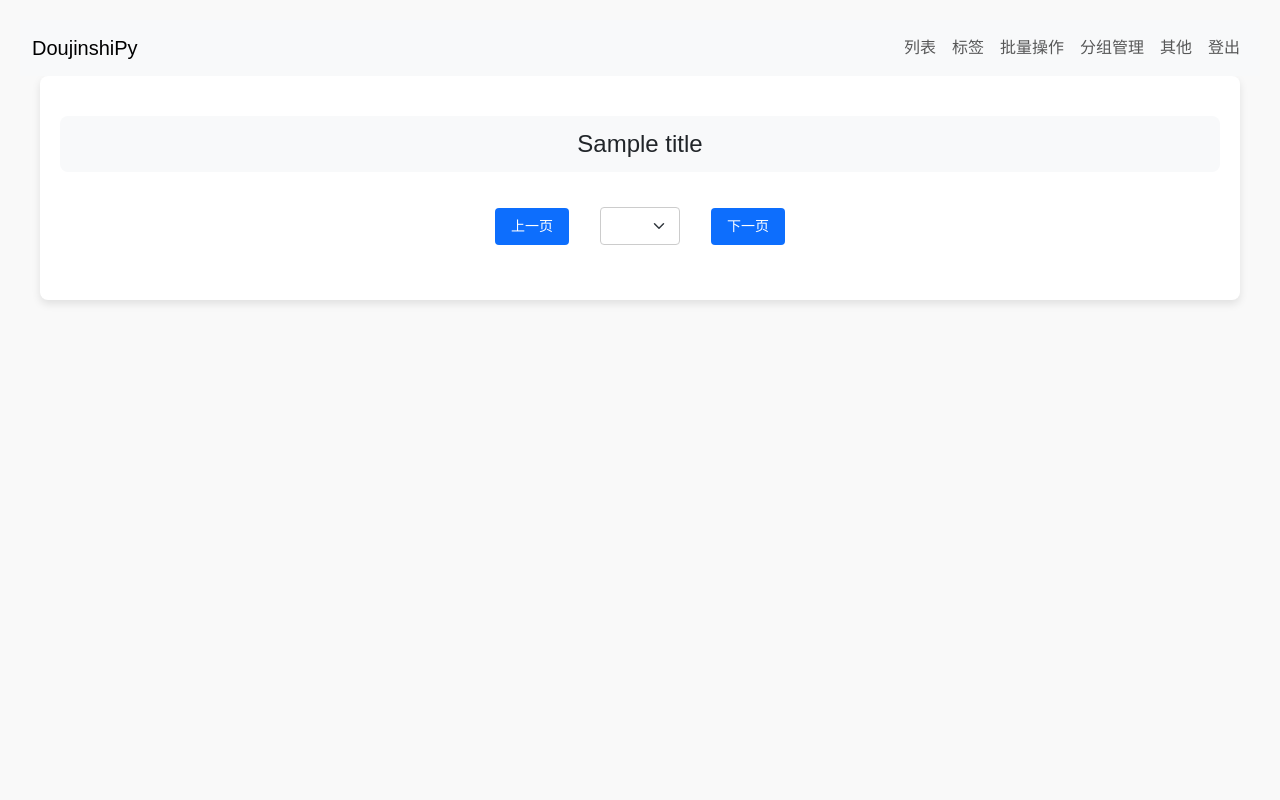
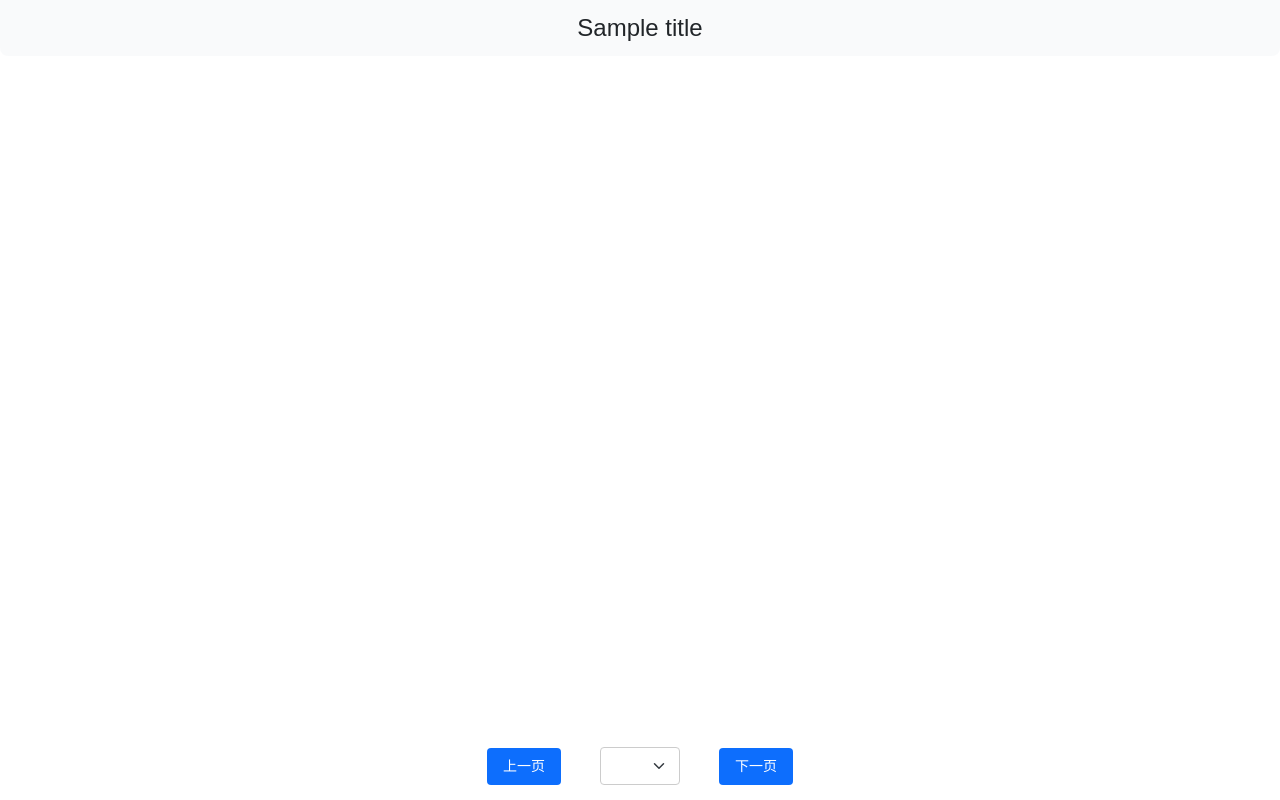
Before and after one commit to Ftbom/DoujinshiPy, a Flask app: template templates/reader.html in a window 1280 px wide. Run offline with Flask 3, Linux system fonts and the light colour scheme; the template is opened without the code that fills it: most values are stand-ins (such as "Sample title", 1, 10 or a date in 2020); lists and menus that the app fills with data are empty; parts of the project's set-up code (start-up, migrations or seed data) failed here and were passed over.

Commit message:
update webui

```diff
--- a/api.py
+++ b/api.py
@@ -212,9 +212,9 @@ def batch_operation(setting: BatchOperation, token: str = Depends(oauth2)) -> di
             return JSONResponse({"msg": "some batch operations is running, please wait and try again later"}, status_code = 503)
         client.set("batch_operation", "started")
     if setting.operation == OperationType.group:
-        if "|" in setting.name:
+        if "|$|" in setting.name:
             client.delete("batch_operation")
-            return JSONResponse({"error": "group name should not contain '|'"}, status_code = 400)
+            return JSONResponse({"error": "group name should not contain '|$|'"}, status_code = 400)
         threading.Thread(target = batch_set_group, args = (app_state, setting.name, setting.target, setting.replace)).start()
         return {"msg": "start setting group, get the status: /batch"}
     else:
--- a/lib/scan.py
+++ b/lib/scan.py
@@ -30,7 +30,7 @@ def batch_add_to_library(app_state, id_list: list[str], source_name: str, is_rep
                         os.remove(f".data/thumb/{infos[metadata['id']][0]}.jpg")
                     delete_doujinshi_from_redis(client, infos[metadata["id"]][0], infos[metadata["id"]][1], infos[metadata["id"]][2])
             doujinshi = Doujinshi(title = metadata["title"], pagecount = metadata["pagecount"],
-                        tags = "|".join(metadata["tags"]), identifier = metadata["id"],
+                        tags = "|$|".join(metadata["tags"]), identifier = metadata["id"],
                         type = SourceType.web, source = source_name)
             # 保存封面
             with open(f".data/thumb/{str(doujinshi.id)}.jpg", "wb") as f:
--- a/lib/utils.py
+++ b/lib/utils.py
@@ -198,7 +198,7 @@ def get_all_values_from_list(client, key, max_perpage = 15):
 
 # 翻译tags
 def translate_tags(client, tags):
-    tags = tags.split("|")
+    tags = tags.split("|$|")
     tags = [item for item in tags if item != ""]
     new_tags = []
     for tag in tags:
@@ -224,7 +224,7 @@ def translate_tags(client, tags):
                     new_tags.append(tag)
             else:
                 new_tags.append(tag)
-    return "|".join(new_tags)
+    return "|$|".join(new_tags)
 
 def process_tagstr(tag):
     tag_parts = tag.split(":")
@@ -248,10 +248,10 @@ def add_tags_to_redis(client, tags, translated_tags = None):
         else:
             count = int(count) + 1
         client.hset(f"tag_count:{tag_type}", tag_value, count)
-    tags = tags.split("|")
+    tags = tags.split("|$|")
     translated = False
     if translated_tags != None:
-        translated_tags = translated_tags.split("|")
+        translated_tags = translated_tags.split("|$|")
         translated = True
     for i in range(len(tags)):
         if tags[i] != "":
@@ -273,7 +273,7 @@ def delete_tags_from_redis(client, tags):
             client.hdel(f"tag_translated:{tag_type}", tag_value)
         else:
             client.hset(f"tag_count:{tag_type}", tag_value, count - 1)
-    for tag in tags.split("|"):
+    for tag in tags.split("|$|"):
         if not tag == "":
             delete_tag(client, tag)
 
@@ -303,7 +303,7 @@ def add_doujinshi_to_redis(client, doujinshi: Doujinshi, add_group = False, back
     client.hset(f"doujinshi:{did}", mapping = doujinshi_metadata)
     client.rpush("data:doujinshis", did)
     if add_group:
-        for g in doujinshi.groups.split("|"):
+        for g in doujinshi.groups.split("|$|"):
             if not g == "":
                 client.rpush(f"data:group_{g}", did)
     if backup_sql:
@@ -318,7 +318,7 @@ def delete_doujinshi_from_redis(client, id, title = None, groups = None) -> None
     delete_tags_from_redis(client, client.hget(f"doujinshi:{id}", "tags"))
     client.delete(f"doujinshi:{id}")
     client.lrem("data:doujinshis", 0, id)
-    for g in groups.split("|"):
+    for g in groups.split("|$|"):
         if not g == "":
             client.lrem(f"data:group_{g}", 0, id)
     mark_modified(client, id)
@@ -329,16 +329,16 @@ def set_group_of_doujinshi(client, gid: str, target_id, replace_old: bool = Fals
     if groups == None:
         return False
     if replace_old:
-        for g in groups.split("|"):
+        for g in groups.split("|$|"):
             if not g == "":
                 client.lrem(f"data:group_{g}", 0, target_id)
         groups = [gid]
     else:
-        groups = groups.split("|")
+        groups = groups.split("|$|")
         if gid in groups:
             return True
         groups.append(gid)
-    client.hset(f"doujinshi:{target_id}", "groups", "|".join(groups).strip("|"))
+    client.hset(f"doujinshi:{target_id}", "groups", "|$|".join(groups).strip("|$|"))
     client.rpush(f"data:group_{gid}", target_id)
     mark_modified(client, target_id)
     return True
@@ -348,11 +348,11 @@ def rm_group_of_doujinshi(client, gid: str, target_id) -> bool:
     groups = client.hget(f"doujinshi:{target_id}", "groups")
     if groups == None:
         return False
-    groups = groups.split("|")
+    groups = groups.split("|$|")
     if not gid in groups:
         return True
     groups.remove(gid)
-    client.hset(f"doujinshi:{target_id}", "groups", "|".join(groups).strip("|"))
+    client.hset(f"doujinshi:{target_id}", "groups", "|$|".join(groups).strip("|$|"))
     client.lrem(f"data:group_{gid}", 0, target_id)
     mark_modified(client, target_id)
     return True
@@ -370,11 +370,11 @@ def set_metadata_of_doujinshi(client, id: str, tags: list, replace_old: bool = F
     if replace_old and tags != []:
         old_tags = tags
     else:
-        old_tags = old_tags.split("|")
+        old_tags = old_tags.split("|$|")
         for t in tags:
             if not t in old_tags:
                 old_tags.append(t)
-    old_tags = "|".join(old_tags).strip("|")
+    old_tags = "|$|".join(old_tags).strip("|$|")
     client.hset(f"doujinshi:{id}", "tags", old_tags)
     if client.exists("ehtag:other"):
         translated_tags = translate_tags(client, old_tags)
@@ -412,10 +412,10 @@ def delete_group_from_redis(client, id) -> None:
     for _id in ids:
         groups = client.hget(f"doujinshi:{_id}", "groups")
         new_groups = []
-        for g in groups.split("|"):
+        for g in groups.split("|$|"):
             if not g == id:
                 new_groups.append(g)
-        client.hset(f"doujinshi:{_id}", "groups", "|".join(new_groups))
+        client.hset(f"doujinshi:{_id}", "groups", "|$|".join(new_groups))
         mark_modified(client, _id)
     mark_modified(client, id, True)
 
--- a/static/styles.css
+++ b/static/styles.css
@@ -379,42 +379,37 @@ td {
     margin-top: 20px;
 }
 
-.pagetop-buttons {
-    display: flex;
-    justify-content: center;
-    gap: 10px;
-    margin-bottom: 10px;
-}
-
-.reader-container {
-    /* max-width: 1000px; */
-    margin: 20px auto;
-    /* padding: 0 15px; */
-}
-
 .reader-header {
+    position: absolute;    /* 从流里脱离 */
+    top: 0;
+    left: 0;
+    width: 100%;
+    display: block;        /* 当 style="display:block" 时才显示 */
+    padding: 10px;
+    font-size: 24px;
     text-align: center;
-    font-size: 24px;
-    margin-bottom: 20px;
-    padding: 10px;
-    background: #f8f9fa;
-    border-radius: 8px;
+    background: rgba(248, 249, 250, 0.8);  /* 80% 不透明度 */
+    border-radius: 0 0 8px 8px;
+    z-index: 10;           /* 保证在图片上方 */
     overflow-wrap: break-word;
 }
 
-.comic-image {
-    max-width: 100%;
-    height: auto;
-    margin: 0 auto;
-    display: block;
-    box-shadow: 0 2px 8px rgba(0, 0, 0, 0.1);
+/* 翻页按钮区：绝对定位到底部，半透明背景 */
+.footer-controls {
+    position: absolute;    /* 脱离文档流 */
+    bottom: 0;
+    left: 0;
+    width: 100%;
+    display: flex;         /* 保持原有的 flex 布局 */
+    justify-content: center;
+    padding: 15px 0;
+    background: rgba(255, 255, 255, 0.8);  /* 80% 不透明度 */
+    z-index: 10;
 }
 
-.footer-controls {
-    margin-top: 20px;
-    padding: 15px 0;
-    display: flex;
-    justify-content: center; /* 居中布局 */
+/* 可选：为翻页按钮留点安全边距 */
+.footer-controls .btn {
+    margin: 0 8px;
 }
 
 .page-selector {
@@ -427,22 +422,51 @@ td {
     height: 38px;
 }
 
+.reader-container {
+    position: relative;    /* 新增 */
+    margin: 0 auto;
+    padding: 0;
+    min-height: 100vh;
+    box-sizing: border-box;
+    display: flex;
+    flex-direction: column;
+    justify-content: center;
+    background: #fff; /* 给个背景色让漫画更突出 */
+}
+
 .image-wrapper {
     position: relative;
+    width: 100%;
+    height: 100vh; /* 让图片容器撑满全屏 */
+    display: flex;
+    justify-content: center;
+    align-items: center;
+    overflow: hidden;
 }
 
-.nav-left, .nav-right {
+.comic-image {
+    max-width: 100%;
+    max-height: 100%;
+    width: auto;
+    height: auto;
+    object-fit: contain; /* 重要：自适应且保持比例 */
+    display: block;
+    box-shadow: 0 2px 8px rgba(255, 255, 255, 0.3);
+}
+
+.nav-left, .nav-right, .nav-center {
     position: absolute;
     top: 0;
-    bottom: 0;
-    width: 50%;
+    width: 33.33%; /* 每个区域占1/3宽度 */
+    height: 100%;
     cursor: pointer;
 }
-
 .nav-left {
     left: 0;
 }
-
+.nav-center {
+    left: 33.33%;
+}
 .nav-right {
     right: 0;
 }
--- a/templates/page.html
+++ b/templates/page.html
@@ -9,9 +9,6 @@
 {% endblock %}
 
 {% block main %}
-<div class="pagetop-buttons">
-    <button class="btn btn-secondary" onclick="loadDatas(true)">随机</button>
-</div>
 <div class="row g-2 mb-3">
     <div class="col-6 col-md-3">
         <select id="sort" class="form-select">
@@ -32,6 +29,7 @@
     <div class="col-12 col-md-3">
         <div class="input-group position-relative">
             <input type="text" id="search" class="form-control" placeholder="搜索" onkeydown="handleSuggestions(event)">
+            <button class="btn btn-secondary" onclick="loadDatas(true)">随机</button>
             <button class="btn btn-primary" onclick="search()">
                 <i class="bi bi-search"></i>
             </button>
--- a/templates/reader.html
+++ b/templates/reader.html
@@ -4,25 +4,27 @@
 阅读
 {% endblock %}
 
-{% block navbar %}
-{% include "navbar.html" %}
-{% endblock %}
-
 {% block main %}
+<style>
+    body {
+        padding: 0px;
+    }
+</style>
 <div class="reader-container">
-    <div class="reader-header">
-    {% if title %}
+    <div id="title-header" style="display: block" class="reader-header">
+        {% if title %}
         {{ title }}
-    {% else %}
+        {% else %}
         Doujinshi不存在！
-    {% endif %}
+        {% endif %}
     </div>
     {% if title %}
     <div class="image-wrapper" id="comic-pages">
         <div class="nav-left" onclick="prevPage()"></div>
         <div class="nav-right" onclick="nextPage()"></div>
+        <div class="nav-center" onclick="showMenu()"></div>
     </div>
-    <div class="footer-controls">
+    <div id="page-button" style="display: flex" class="footer-controls">
         <div class="d-flex gap-3 align-items-center">
             <button class="btn btn-primary" onclick="prevPage()">上一页</button>
             <div class="page-selector">
@@ -81,6 +83,16 @@
             loadPage(currentPage + 1);
         }
     }
+    function showMenu() {
+        const header = document.getElementById("title-header");
+        if (header.style.display == "block") {
+            header.style.display = "none";
+            document.getElementById("page-button").style.display = "none";
+        } else {
+            header.style.display = "block";
+            document.getElementById("page-button").style.display = "flex";
+        }
+    }
 </script>
 <script>
     const loading = []
@@ -88,6 +100,7 @@
     var currentPage = 0;
     //初始化
     $(document).ready(async function () {
+        document.getElementsByClassName("container")[0].classList = [];
         const id = window.location.href.split("/").slice(-1)[0];
         images = await getPages(id);
         let html = "";
@@ -100,6 +113,7 @@
         document.getElementById("comic-pages").innerHTML += html2;
         document.getElementById("page_0").style = "height:40px;width:40px;";
         loadPage(0);
+        showMenu();
     });
 </script>
 {% endif %}
```
Also changed, not shown: lib/database.py (+7 -7 lines).
